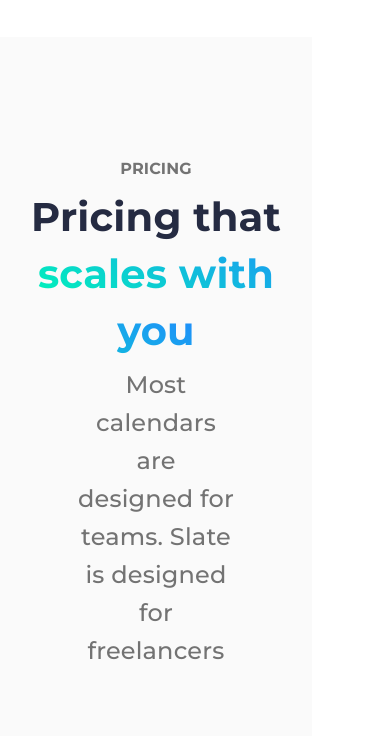
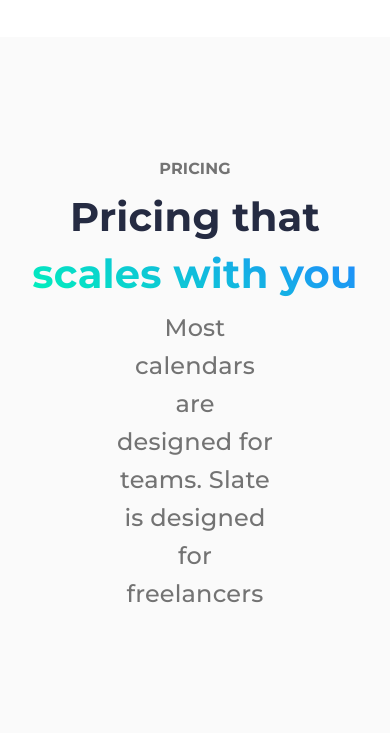
Before and after one commit to asjad-naeem/ui-assignment, a plain HTML site: page index.html in a window 390 px wide. Shown: the part 108-844 px from the top of the page. Drawn offline with Linux system fonts and the light colour scheme.

Commit message:
width-issue

```diff
--- a/index.css
+++ b/index.css
@@ -1022,9 +1022,6 @@
   }
 }
 @media screen and (max-width: 1130px) {
-  .box1 {
-    width: 80%;
-  }
   .toggle {
     display: inline-block;
   }
```
